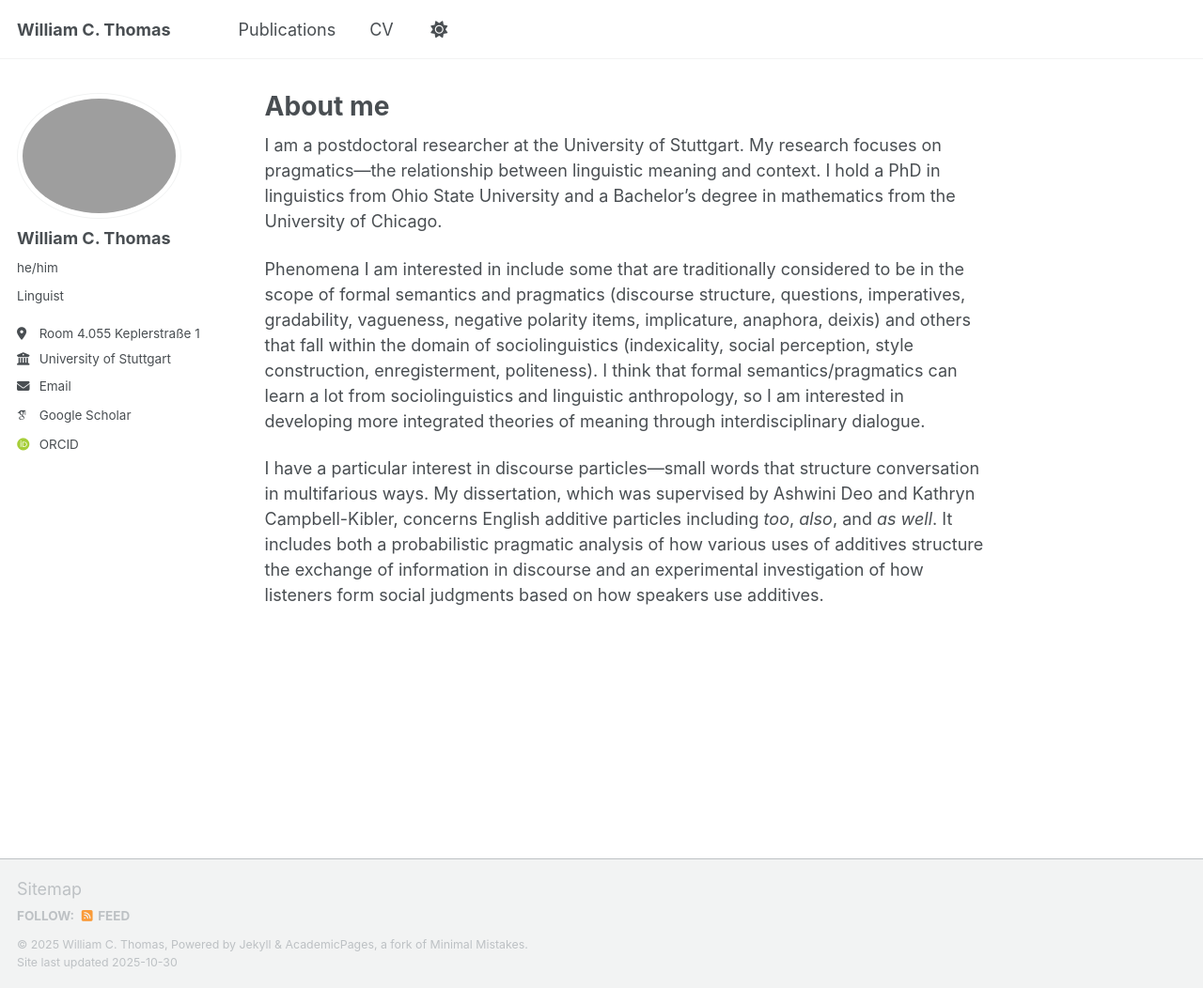
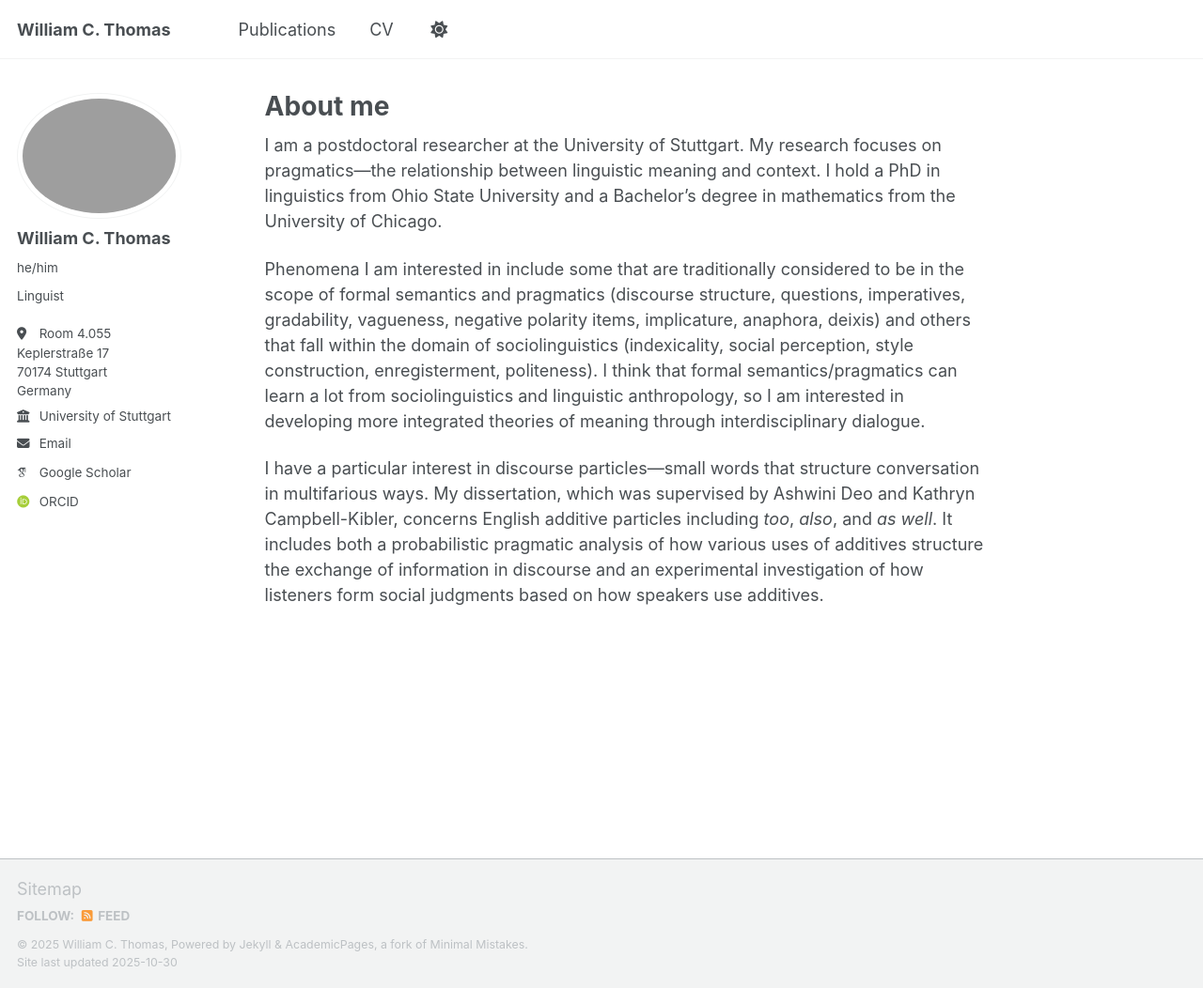
Before and after one commit to wm-t/wm-t.github.io, a Jekyll site: the page built from _pages/about.md, in a window 1280 px wide and 1052 px high. Shown: the whole window at 94% size. Built offline with Jekyll 4.4.1, drawn with Linux system fonts in a browser that asks for light colours; some web fonts are replaced; a script that is not in the unit is left out.

Commit message:
Trying to put line breaks in address

```diff
--- a/_config.yml
+++ b/_config.yml
@@ -27,7 +27,7 @@
   name             : "William C. Thomas"
   pronouns         : "he/him"
   bio              : "Linguist"
-  location         : "Room 4.055 \n Keplerstraße 17 \n 70174 Stuttgart \n Germany"
+  location         : "Room 4.055 <br/> Keplerstraße 17 <br/> 70174 Stuttgart <br/> Germany"
   employer         : "University of Stuttgart"
   uri              : # URL
   email            : "william.thomas@ling.uni-stuttgart.de"
```
